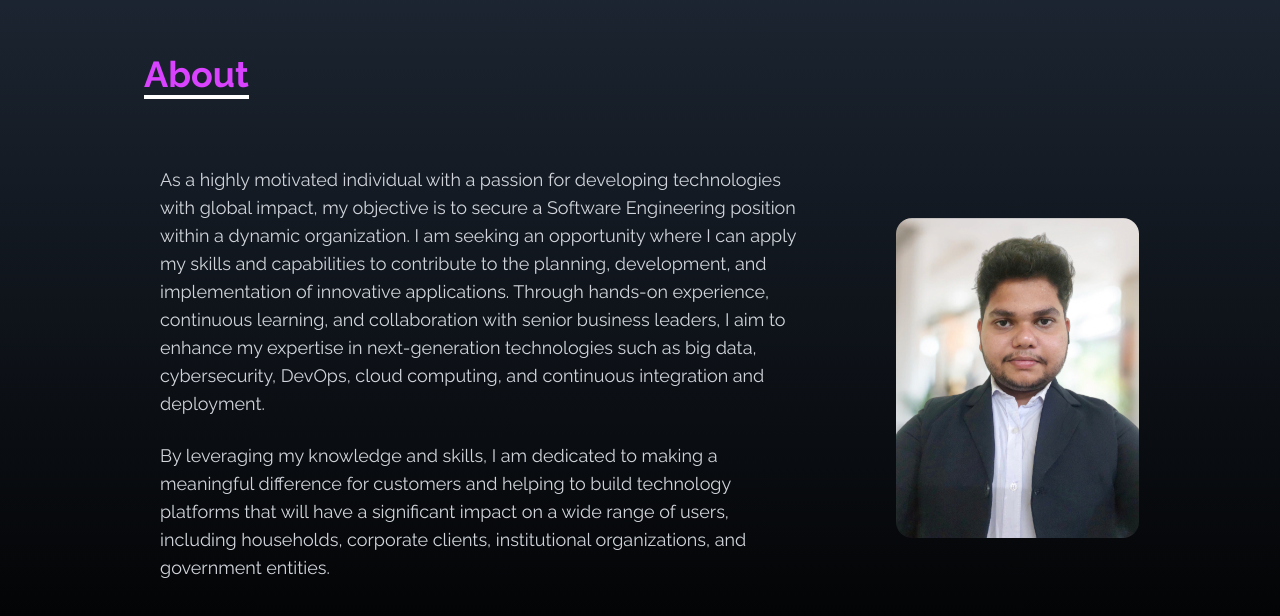
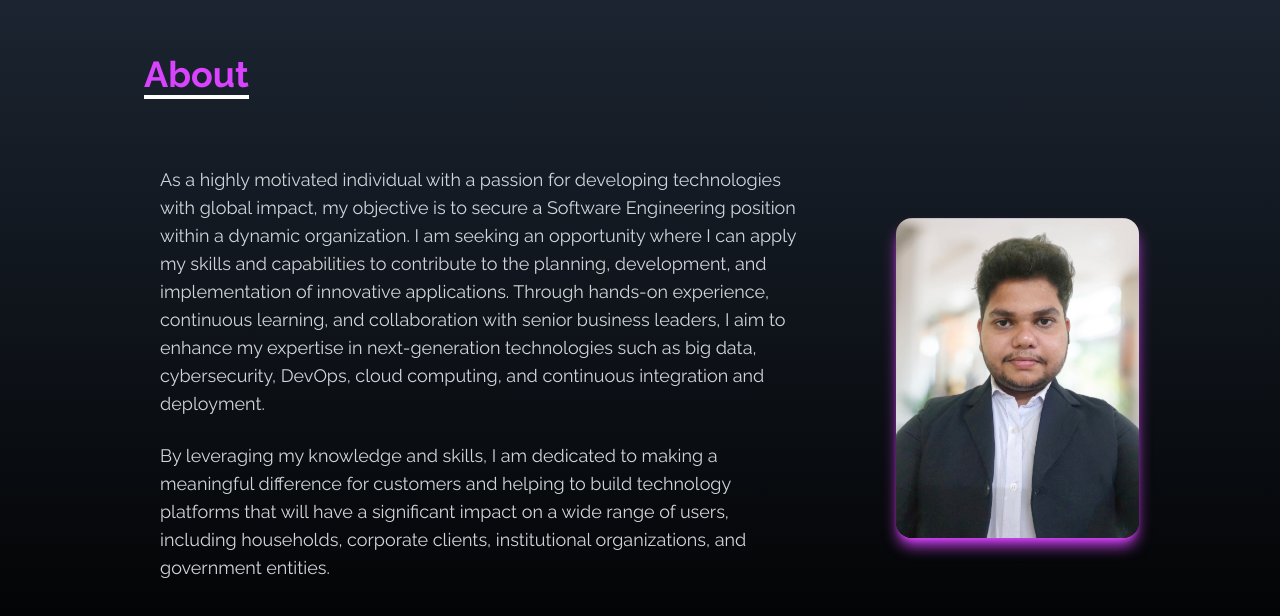
Before and after one commit to DEBASIS000123/Portfolio, a React (Vite) app: page / in a window 1280 px wide. Shown: the part 890-1506 px from the top of the page. Built offline with nearby package versions, Linux system fonts and the light colour scheme.

Commit message:
Modified

```diff
--- a/src/Components/About.jsx
+++ b/src/Components/About.jsx
@@ -38,7 +38,8 @@ const About = () => {
           </div>
           <div className="md:w-1/3">
             <img
-              className="rounded-2xl md:mx-4 lg:mx-14 xl:mx-24 w-auto h-auto md:h-80 md:w-auto mt-12"
+              className="rounded-2xl md:mx-4 lg:mx-14 xl:mx-24 w-auto h-auto md:h-80 md:w-auto mt-12
+              shadow-lg shadow-Primary "
               src={dmimg}
               alt="dmimg"
             />
```
